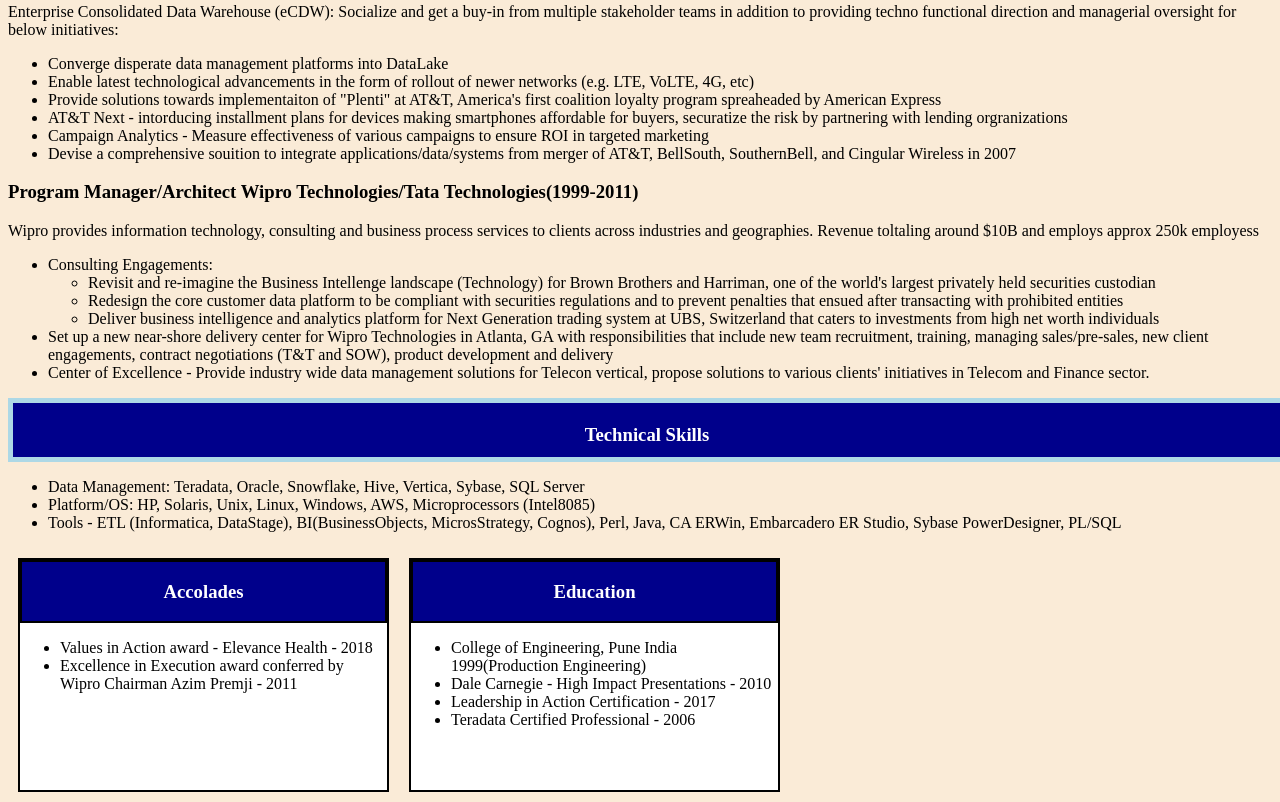
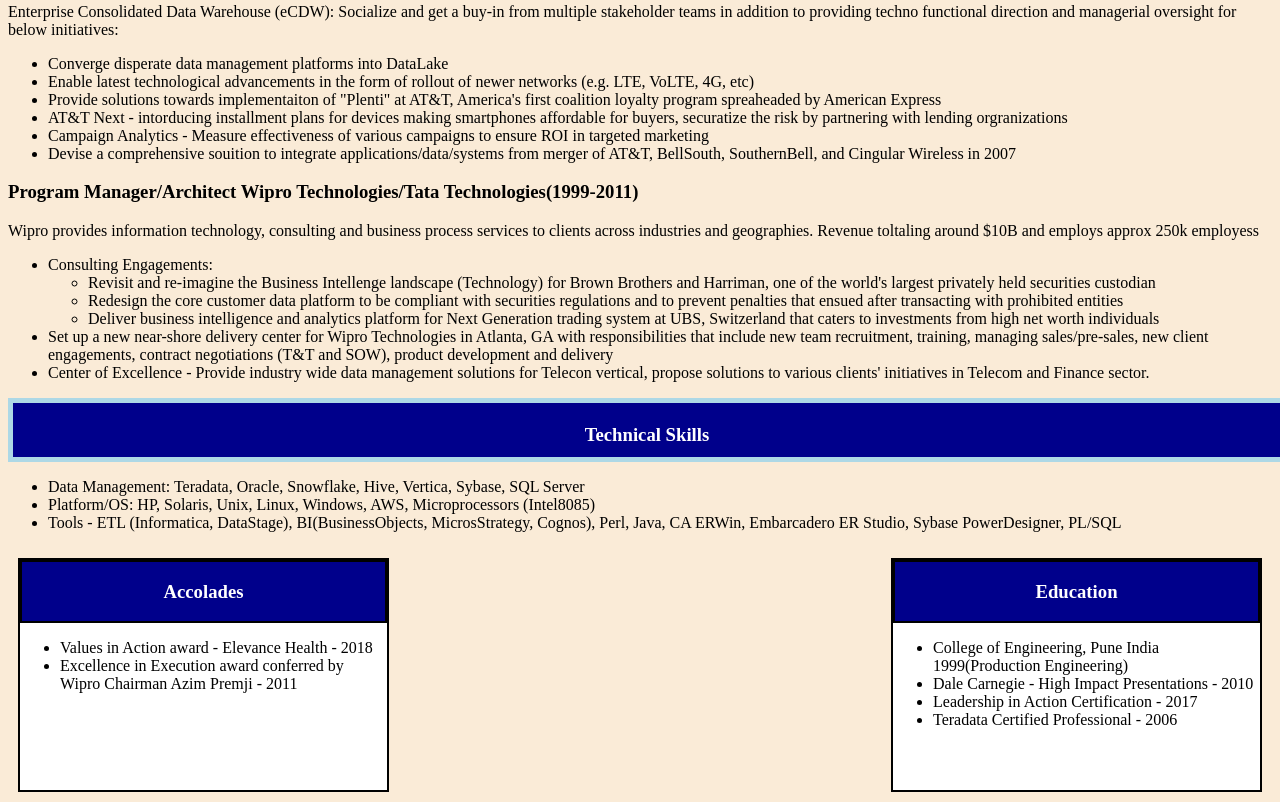
Before and after one commit to rumbark/html-portfolio, a plain HTML site: page index.html in a window 1280 px wide. Shown: the part 999-1801 px from the top of the page. Drawn offline with Linux system fonts and the light colour scheme.

Commit message:
Add files via upload

```diff
--- a/index.html
+++ b/index.html
@@ -46,6 +46,14 @@
                 background-color: darkblue;
                 color:white;
                 vertical-align: auto;
+                border:2px solid black;
+            }
+            #sixth{
+                height:230px;
+                width:367px;
+                background-color: white;
+                float:right;
+                margin: 10px;
                 border:2px solid black;
             }
 #footer{
@@ -191,7 +199,7 @@
     <li>Excellence in Execution award conferred by Wipro Chairman Azim Premji - 2011</li>
 </ul>
 </div>
-<div id="third">
+<div id="sixth">
     <div id="forth">
     <h3>Education</h3>
 </div>
```
